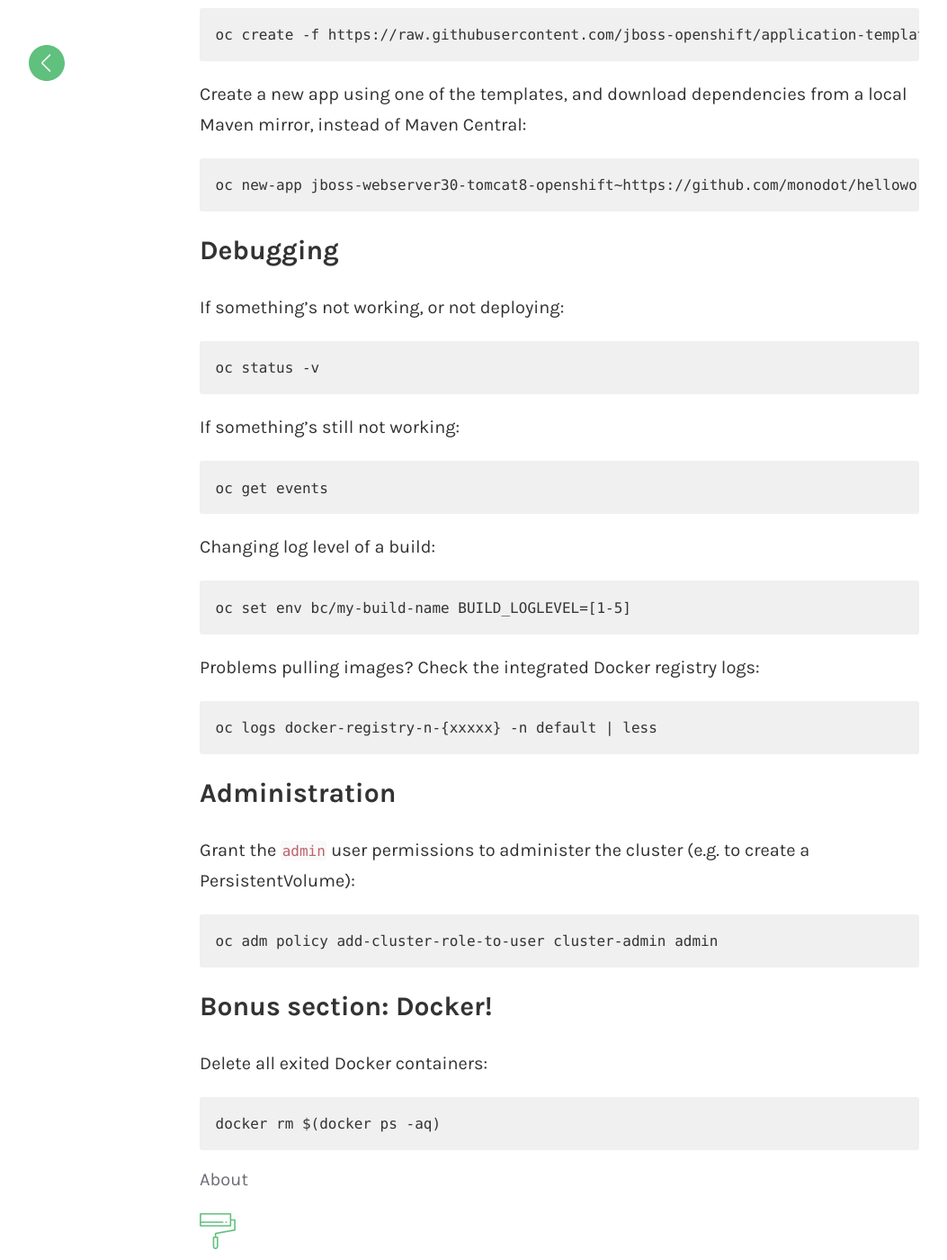
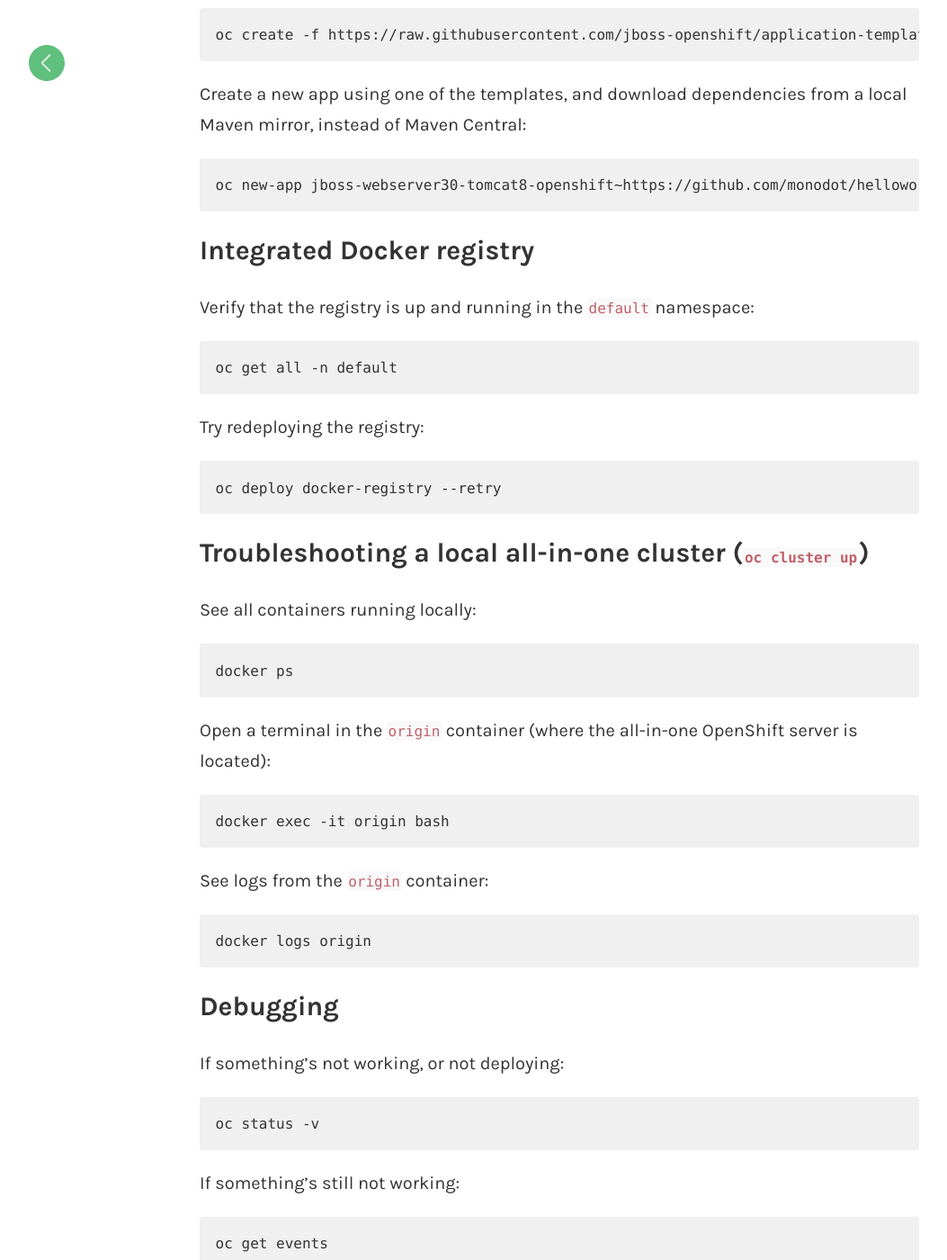
Before and after one commit to monodot/monodot-co-uk, a Jekyll site: the page built from _posts/2016-12-09-openshift-cheatsheet.markdown, in a window 1280 px wide and 1400 px high, scrolled down 1135 px. Shown: the whole window at 90% size, without its empty margins (18-1071 px from the left). Built offline with Jekyll 4.4.1, drawn with Linux system fonts in a browser that asks for light colours; comment, search, counter and statistics services are not loaded.

Commit message:
Correction on VPN post and new OCP commands

```diff
--- a/_posts/2016-03-08-missing-vpn-shared-secret-osx.markdown
+++ b/_posts/2016-03-08-missing-vpn-shared-secret-osx.markdown
@@ -158,7 +158,7 @@ To confirm this wasn’t the expected behaviour, I ran the same `ls` on another
 
 To remove the restricted attribute from your **System.keychain** file and enable OS X to be able to successfully read/write your shared secret for VPN connections, follow the steps below. Make sure you take a backup first.
 
-1. Boot into Recovery mode (hold down Option+R on bootup)
+1. Boot into Recovery mode (hold down Command+R on bootup)
 1. If you’re using FileVault, unlock the disk first by selecting Disk Utility from the recovery menu, finding your disk (e.g. Macintosh HD) and choosing File → Unlock. Enter your disk unlock password (usually your Mac login).
 1. Open a Terminal window using Utilities → Terminal.
 1. Enter the command: `chflags norestricted /Volumes/Macintosh\ HD/Library/Keychains/System.keychain`. This will remove the restricted flag from your **System.keychain** file.
--- a/_posts/2016-12-09-openshift-cheatsheet.markdown
+++ b/_posts/2016-12-09-openshift-cheatsheet.markdown
@@ -40,6 +40,30 @@ Create a new app using one of the templates, and download dependencies from a lo
 
     oc new-app jboss-webserver30-tomcat8-openshift~https://github.com/monodot/helloworld-gwt -e MAVEN_MIRROR_URL=http://nexus.yourcompany.com:8081/nexus/content/groups/public/
 
+## Integrated Docker registry
+
+Verify that the registry is up and running in the `default` namespace:
+
+    oc get all -n default
+
+Try redeploying the registry:
+
+    oc deploy docker-registry --retry
+
+## Troubleshooting a local all-in-one cluster (`oc cluster up`)
+
+See all containers running locally:
+
+    docker ps
+
+Open a terminal in the `origin` container (where the all-in-one OpenShift server is located):
+
+    docker exec -it origin bash
+
+See logs from the `origin` container:
+
+    docker logs origin
+
 ## Debugging
 
 If something's not working, or not deploying:
```
